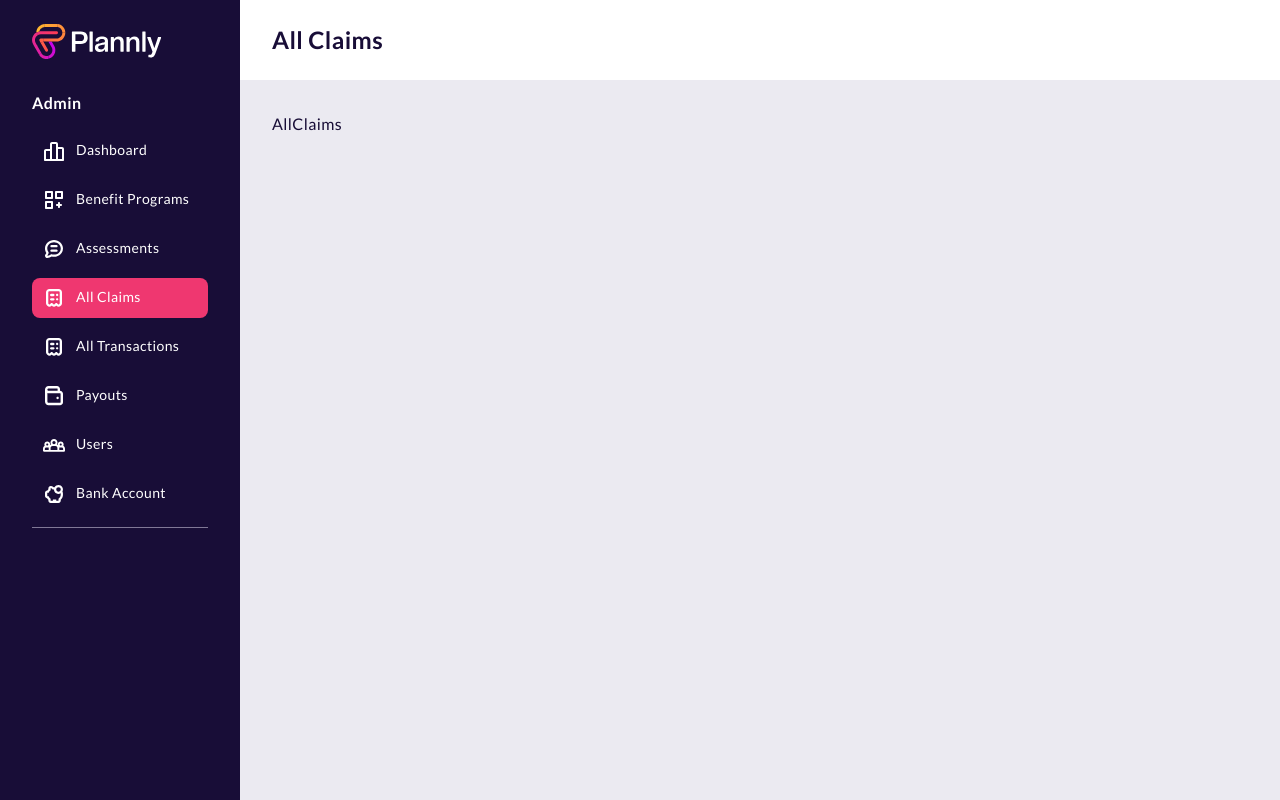
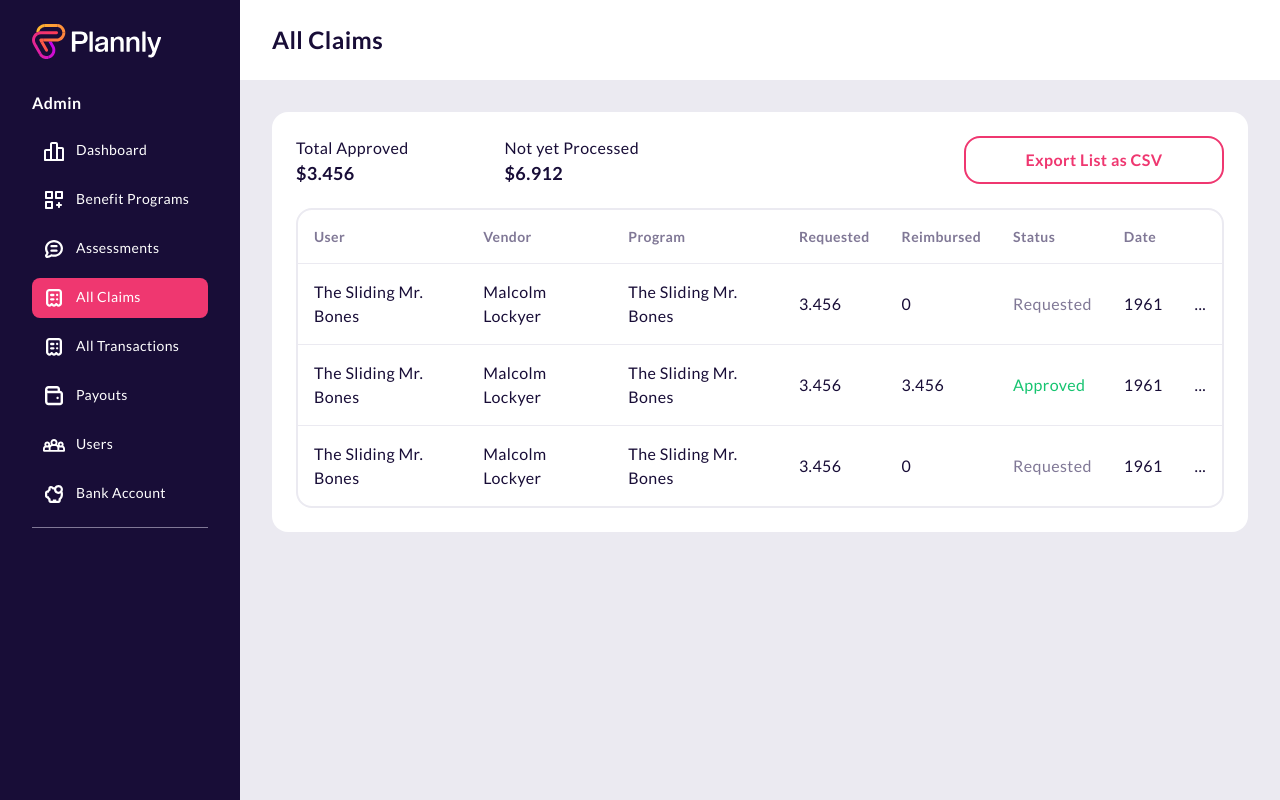
Before and after one commit to Ajmaljalal/plannlyhealth-web, a Next.js app: page /all-claims in a window 1280 px wide. Built offline with nearby package versions, Linux system fonts and the light colour scheme.

Commit message:
all claims wip

```diff
--- a/src/app/(admin)/all-claims/page.tsx
+++ b/src/app/(admin)/all-claims/page.tsx
@@ -1,9 +1,9 @@
-import React from 'react'
+import { AllClaimsContainer } from '@/containers/all-claims'
 
 const AllClaims = () => {
-    return (
-        <div>AllClaims</div>
-    )
+  return (
+    <AllClaimsContainer />
+  )
 }
 
 export default AllClaims
--- /dev/null
+++ b/src/components/table/table-head.tsx
@@ -0,0 +1,17 @@
+import React from 'react'
+
+interface TableHeadProps {
+  headers: string[]
+}
+
+export const TableHead = ({ headers }: TableHeadProps) => {
+  return (
+    <thead>
+      <tr className='border'>
+        {headers.map((header: string, index: number) => (
+          <th key={index}>{header}</th>
+        ))}
+      </tr>
+    </thead>
+  )
+}
--- /dev/null
+++ b/src/components/table/table.tsx
@@ -0,0 +1,15 @@
+import React from 'react'
+
+interface TableProps {
+  children: React.ReactNode
+}
+
+export const Table = ({ children }: TableProps) => {
+  return (
+    <div className='border-2 border-pBackground rounded-[16px] overflow-hidden'>
+      <table className="table-auto">
+        {children}
+      </table>
+    </div>
+  )
+}
--- /dev/null
+++ b/src/containers/all-claims/action-buttons.tsx
@@ -0,0 +1,51 @@
+'use client'
+import { Button } from '@/components/button'
+import { downloadCsv } from '@/lib/helpers/download-csv'
+
+const claims = [
+  {
+    id: 1,
+    user: 'The Sliding Mr. Bones',
+    vendor: 'Malcolm Lockyer',
+    program: 'The Sliding Mr. Bones',
+    requested: 3.456,
+    reimbursed: 0,
+    status: 'Requested',
+    date: '1961',
+  },
+  {
+    id: 2,
+    user: 'The Sliding Mr. Bones',
+    vendor: 'Malcolm Lockyer',
+    program: 'The Sliding Mr. Bones',
+    requested: 3.456,
+    reimbursed: 3.456,
+    status: 'Approved',
+    date: '1961',
+  },
+  {
+    id: 3,
+    user: 'The Sliding Mr. Bones',
+    vendor: 'Malcolm Lockyer',
+    program: 'The Sliding Mr. Bones',
+    requested: 3.456,
+    reimbursed: 0,
+    status: 'Requested',
+    date: '1961',
+  }
+]
+
+export const ActionButtons = () => {
+
+  // TODO: Implement approve all if needed, ignored for now
+  const handleApproveAll = () => {
+    console.log('Approve all')
+  }
+
+  return (
+    <div className='w-1/2 flex gap-2 justify-end'>
+      {/* <Button text='Approve All' className='w-[260px]' /> */}
+      <Button text='Export List as CSV' className='w-[260px]' outlined onClick={() => downloadCsv(claims, 'claims')} />
+    </div>
+  )
+}
--- /dev/null
+++ b/src/containers/all-claims/index.tsx
@@ -0,0 +1,111 @@
+import { Container } from '@/components/container'
+import { MainContainer } from '@/components/main-container'
+import { TableHead } from '@/components/table/table-head'
+import { Table } from '@/components/table/table'
+import React from 'react'
+import { ActionButtons } from './action-buttons'
+
+const claims = [
+  {
+    id: 1,
+    user: 'The Sliding Mr. Bones',
+    vendor: 'Malcolm Lockyer',
+    program: 'The Sliding Mr. Bones',
+    requested: 3.456,
+    reimbursed: 0,
+    status: 'Requested',
+    date: '1961',
+  },
+  {
+    id: 2,
+    user: 'The Sliding Mr. Bones',
+    vendor: 'Malcolm Lockyer',
+    program: 'The Sliding Mr. Bones',
+    requested: 3.456,
+    reimbursed: 3.456,
+    status: 'Approved',
+    date: '1961',
+  },
+  {
+    id: 3,
+    user: 'The Sliding Mr. Bones',
+    vendor: 'Malcolm Lockyer',
+    program: 'The Sliding Mr. Bones',
+    requested: 3.456,
+    reimbursed: 0,
+    status: 'Requested',
+    date: '1961',
+  }
+]
+
+const tableHeaders = ['User', 'Vendor', 'Program', 'Requested', 'Reimbursed', 'Status', 'Date', '']
+
+export const AllClaimsContainer = () => {
+
+  const calculateApprovedAndRequested = () => {
+    let approved = 0
+    let requested = 0
+    claims.forEach((claim) => {
+      if (claim.status === 'Approved') {
+        approved += claim.reimbursed
+      }
+      if (claim.status === 'Requested') {
+        requested += claim.requested
+      }
+    })
+    return { approved, requested }
+  }
+
+  const renderClaims = () => {
+    return claims.map((claim) => {
+      const isApproved = claim.status === 'Approved'
+      const isRequested = claim.status === 'Requested'
+      const isDeclined = claim.status === 'Declined'
+      const textColor = isApproved ? 'text-pGreen' : isRequested ? 'text-pDarkGray' : isDeclined ? 'text-pRed' : 'text-pDark'
+      return (
+        <tr key={claim.id}>
+          <td>{claim.user}</td>
+          <td>{claim.vendor}</td>
+          <td>{claim.program}</td>
+          <td>{claim.requested}</td>
+          <td>{claim.reimbursed}</td>
+          <td className={textColor}>{claim.status}</td>
+          <td>{claim.date}</td>
+          <td>...</td>
+        </tr>
+      )
+    })
+  }
+
+  const renderStatistic = () => {
+    return (
+      <div className='w-1/2 flex gap-24'>
+        <div>
+          <p>Total Approved</p>
+          <h3 className='mt-1'>${calculateApprovedAndRequested().approved}</h3>
+        </div>
+        <div>
+          <p>Not yet Processed</p>
+          <h3 className='mt-1'>${calculateApprovedAndRequested().requested}</h3>
+        </div>
+      </div>
+    )
+  }
+
+  return (
+    <MainContainer>
+      <Container>
+        <div className='flex justify-between mb-[24px]'>
+          {renderStatistic()}
+          <ActionButtons />
+        </div>
+        <Table>
+          <TableHead headers={tableHeaders} />
+          <tbody>
+            {renderClaims()}
+          </tbody>
+        </Table>
+      </Container>
+    </MainContainer>
+  )
+}
--- a/src/globals.css
+++ b/src/globals.css
@@ -177,6 +177,42 @@
     opacity: 0.5;
   }
 
+  table {
+    border-collapse: collapse;
+    width: 100%;
+  }
+
+  table th {
+    padding: 16px;
+    text-align: left;
+    font-weight: 700;
+    font-size: 14px;
+    color: #807896;
+
+  }
+
+  table tr {
+    border-top: 1px solid #ebeaf1;
+  }
+
+  table tr:hover {
+    background-color: rgba(242, 244, 247, 0.5);
+    cursor: pointer;
+  }
+
+  table thead tr {
+    border: none;
+  }
+
+  table thead tr:hover {
+    background-color: transparent;
+  }
+
+  table td {
+    padding: 16px;
+    height: 50px;
+  }
+
   .opaque {
     background: rgba(0, 0, 0, 0.7)
   }
--- /dev/null
+++ b/src/lib/helpers/download-csv.ts
@@ -0,0 +1,19 @@
+
+export const convertToCsv = (objects: any) => {
+  const header = Object.keys(objects[0]).join(',');
+  const rows = objects.map((obj: any) => Object.values(obj).join(','));
+  return [header, ...rows].join('\n');
+}
+
+export const downloadCsv = (objects: any, filename: string) => {
+  filename = `${filename}.csv`
+  const csv = convertToCsv(objects);
+  const blob = new Blob([csv], { type: 'text/csv' });
+  const url = URL.createObjectURL(blob);
+  const link = document.createElement('a');
+  link.href = url;
+  link.download = filename;
+  link.click();
+  URL.revokeObjectURL(url);
+  link.remove();
+}
```
Lines whose indentation alone changed are shown as unchanged.
